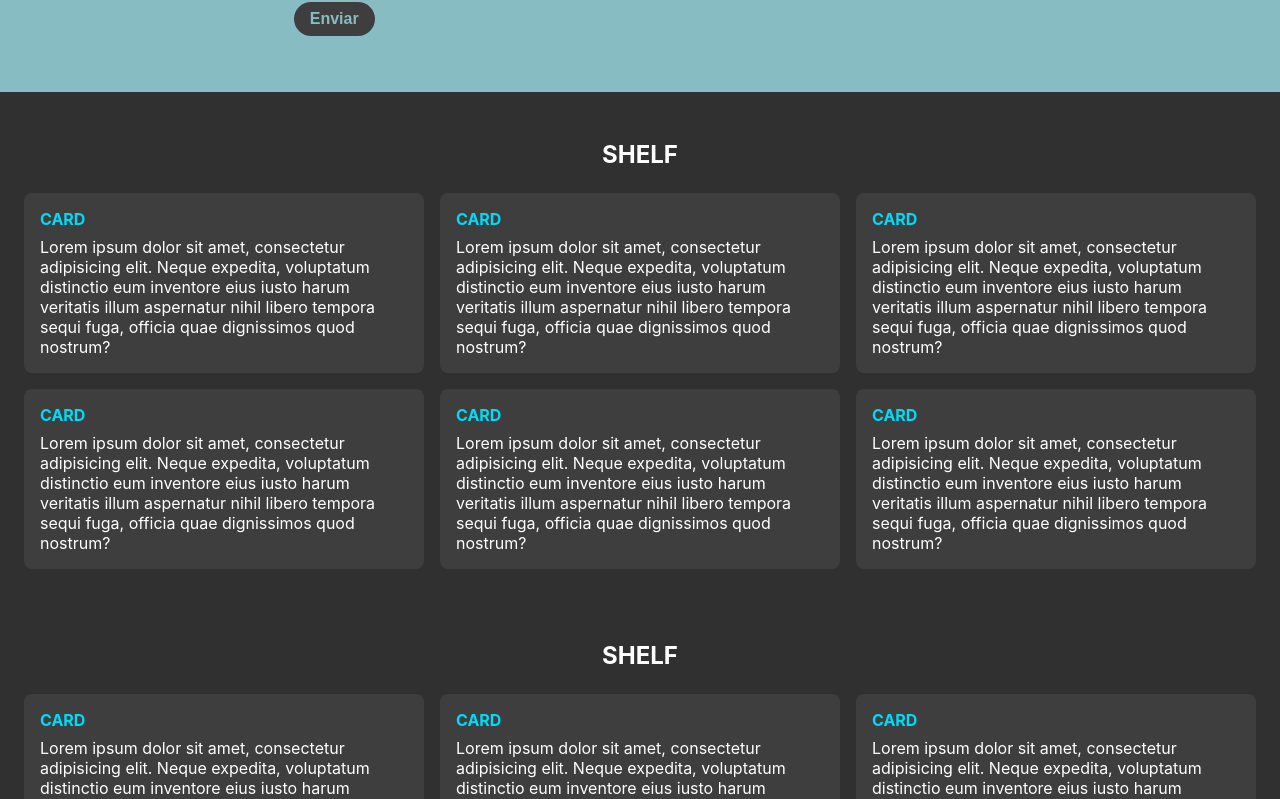
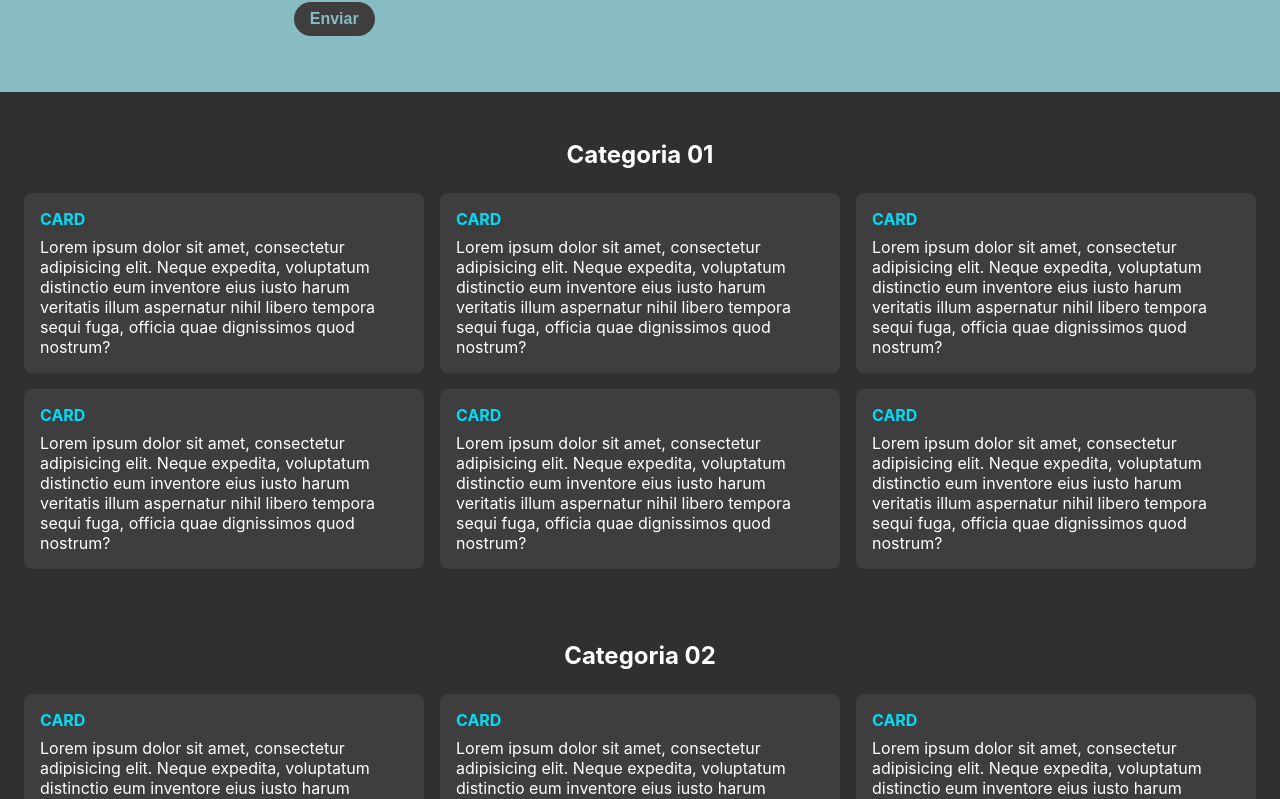
Before and after one commit to Marcelo-Diament/react-practice-website, a React (Create React App) app in the folder frontend/: page /sobre in a window 1280 px wide. Shown: the part 1051-1850 px from the top of the page. Built offline with nearby package versions, Linux system fonts and the light colour scheme; no server answers.

Commit message:
feature: reading specific content at Shelf

```diff
--- a/frontend/src/components/Shelf/index.js
+++ b/frontend/src/components/Shelf/index.js
@@ -1,16 +1,20 @@
 import Card from '../Card'
 import './style.css'
 
-const Shelf = () => {
+const Shelf = ({ ...props }) => {
+  const { title, posts } = props
+  const renderPosts = () => {
+    return posts.map((post, index) => {
+      const { title, description } = post
+      return (
+        <Card title={title} description={description} key={index} />
+      )
+    })
+  }
   return (
     <section className="shelf">
-      <h1 className="shelf__title">SHELF</h1>
-      <Card />
-      <Card />
-      <Card />
-      <Card />
-      <Card />
-      <Card />
+      <h1 className="shelf__title">{title}</h1>
+      {renderPosts()}
     </section>
   )
 }
```
